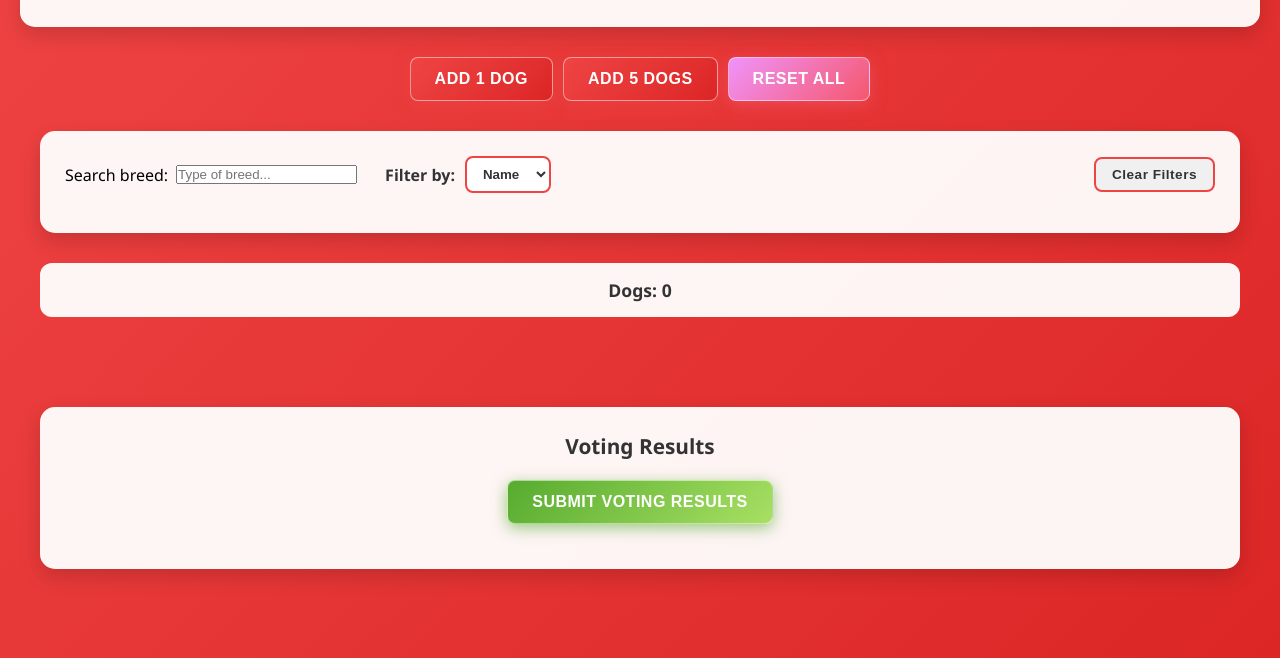
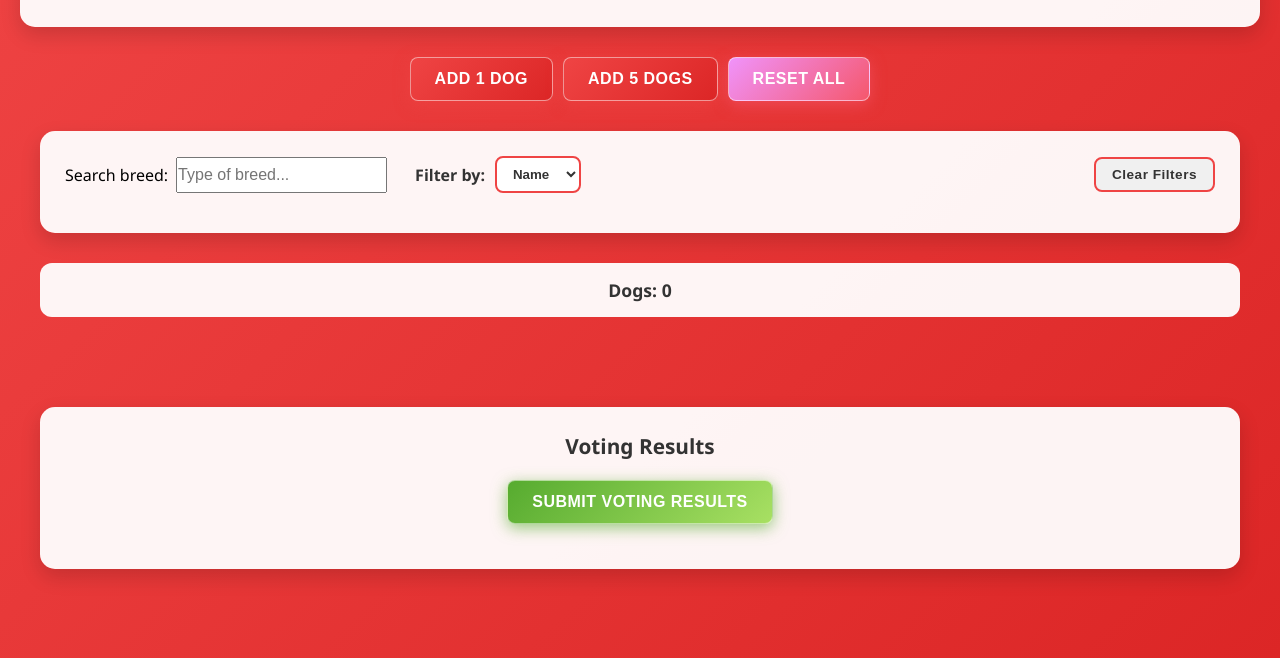
Before and after one commit to alimiab/perricos-id3, a plain HTML site: page index.html in a window 1280 px wide. Shown: the part 142-800 px from the top of the page. Drawn offline with Linux system fonts and the light colour scheme; no server answers.

Commit message:
refactor: improve breed search input styles for better alignment and spacing

```diff
--- a/index.css
+++ b/index.css
@@ -346,6 +346,19 @@ header p {
   align-items: center;
   gap: 8px;
 }
+.breed-search label {
+  display: flex;
+  align-items: center;
+  height: 100%;
+  margin-bottom: 0;
+}
+.breed-search input[type="text"] {
+  display: flex;
+  align-items: center;
+  margin-bottom: 0;
+  height: 36px;
+  font-size: 1em;
+}
 
 .filter-type-selector {
   display: flex;
```
